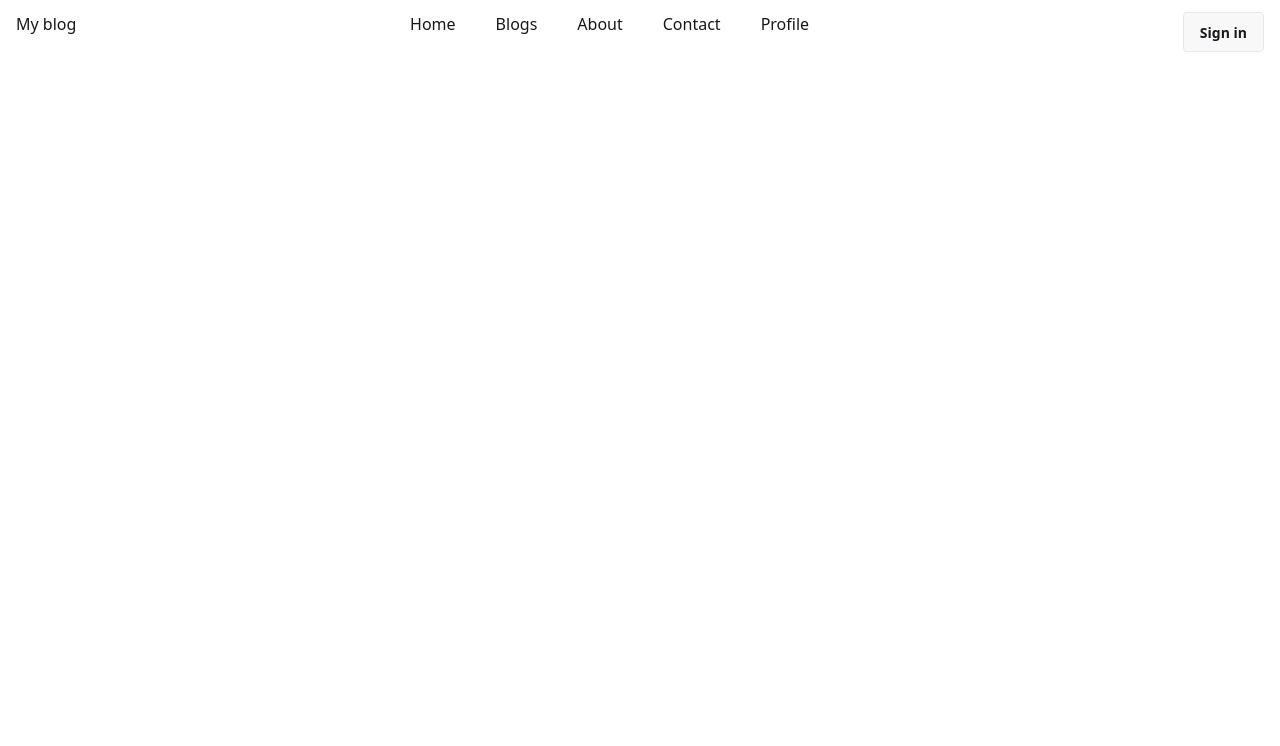
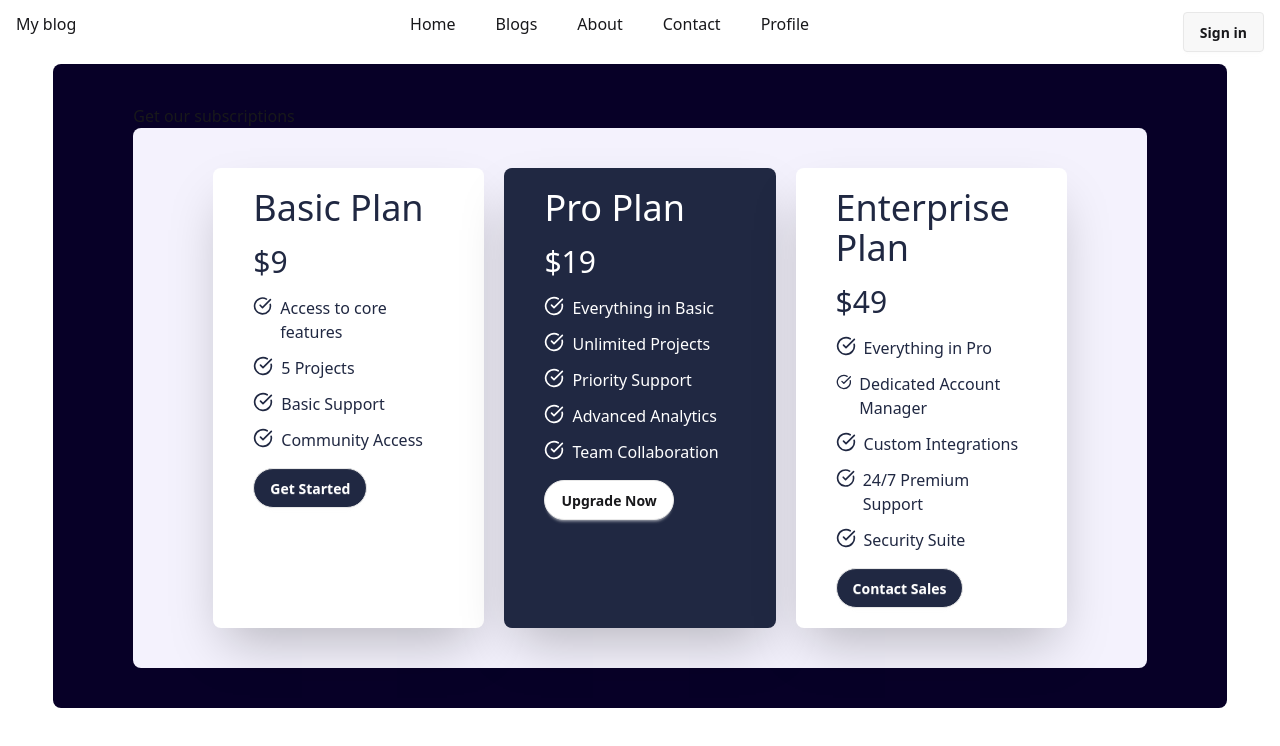
Before and after one commit to itsprodip/something-in-react, a React (Vite) app: page / in a window 1280 px wide. Shown: the top 746 px of the page. Built offline with nearby package versions, Linux system fonts and the light colour scheme.

Commit message:
pricing card completed

```diff
--- /dev/null
+++ b/public/pricingData.json
@@ -0,0 +1,43 @@
+[
+  {
+    "id": 1,
+    "title": "Basic",
+    "price": "9",
+    "features": [
+      "Access to core features",
+      "5 Projects",
+      "Basic Support",
+      "Community Access"
+    ],
+    "button_text": "Get Started",
+    "popular": false
+  },
+  {
+    "id": 2,
+    "title": "Pro",
+    "price": "19",
+    "features": [
+      "Everything in Basic",
+      "Unlimited Projects",
+      "Priority Support",
+      "Advanced Analytics",
+      "Team Collaboration"
+    ],
+    "button_text": "Upgrade Now",
+    "popular": true
+  },
+  {
+    "id": 3,
+    "title": "Enterprise",
+    "price": "49",
+    "features": [
+      "Everything in Pro",
+      "Dedicated Account Manager",
+      "Custom Integrations",
+      "24/7 Premium Support",
+      "Security Suite"
+    ],
+    "button_text": "Contact Sales",
+    "popular": false
+  }
+]
--- a/src/App.jsx
+++ b/src/App.jsx
@@ -1,12 +1,17 @@
-import React from 'react';
-import Navbar from './Components/Navbar';
-import CusNav from './Components/CusNav';
+import React, { Suspense } from "react";
+import Navbar from "./Components/Navbar";
+import CusNav from "./Components/CusNav";
+import PricingCards from "./Components/PricingCards";
 
 const App = () => {
+  const pricingData= fetch('pricingData.json') .then(res=>res.json());
   return (
     <div>
       <CusNav></CusNav>
       {/* <Navbar></Navbar> */}
+      <Suspense fallback={<span className="loading loading-spinner loading-lg"></span>}>
+        <PricingCards pricingData={pricingData}></PricingCards>
+      </Suspense>
     </div>
   );
 };
--- /dev/null
+++ b/src/Components/PricingCard.jsx
@@ -0,0 +1,29 @@
+import { CircleCheckBig } from 'lucide-react';
+import React from 'react';
+
+const PricingCard = ({pricing}) => {
+    const {id,title,price,features,button_text: button}=pricing;
+    return (
+      <div
+        className={` rounded-lg shadow-2xl text-[#202842] px-10 py-5 space-y-4 w-90 ${
+          id === 2 ? "bg-[#202842] text-white" : "bg-white"
+        } `}
+      >
+        <h1 className="text-4xl">{title} Plan</h1>
+        <h2 className="text-3xl">${price}</h2>
+        <ul className="space-y-3 ">
+          {features.map((item) => (
+            <li className="flex space-x-2 gap-2">
+              <CircleCheckBig size={20} />
+              {item}
+            </li>
+          ))}
+        </ul>
+        <button className={`btn  mx-auto rounded-full ${id === 2 ? "bg-white" : "bg-[#202842] text-white"}`}>
+          {button}
+        </button>
+      </div>
+    );
+};
+
+export default PricingCard;
--- /dev/null
+++ b/src/Components/PricingCards.jsx
@@ -0,0 +1,19 @@
+import React, { use } from 'react';
+import PricingCard from './PricingCard';
+
+const PricingCards = ({ pricingData }) => {
+    const priceData=use(pricingData);
+
+  return (
+    <div className="w-11/12 mx-auto bg-[#070027] rounded-lg px-20 py-10" >
+      <h2>Get our subscriptions</h2>
+      <div className="flex bg-[#f4f2fd] px-20 py-10 rounded-lg gap-5 justify-around">
+        {priceData.map((pricing) => (
+          <PricingCard key={pricing.id} pricing={pricing}></PricingCard>
+        ))}
+      </div>
+    </div>
+  );
+};
+
+export default PricingCards;
```
